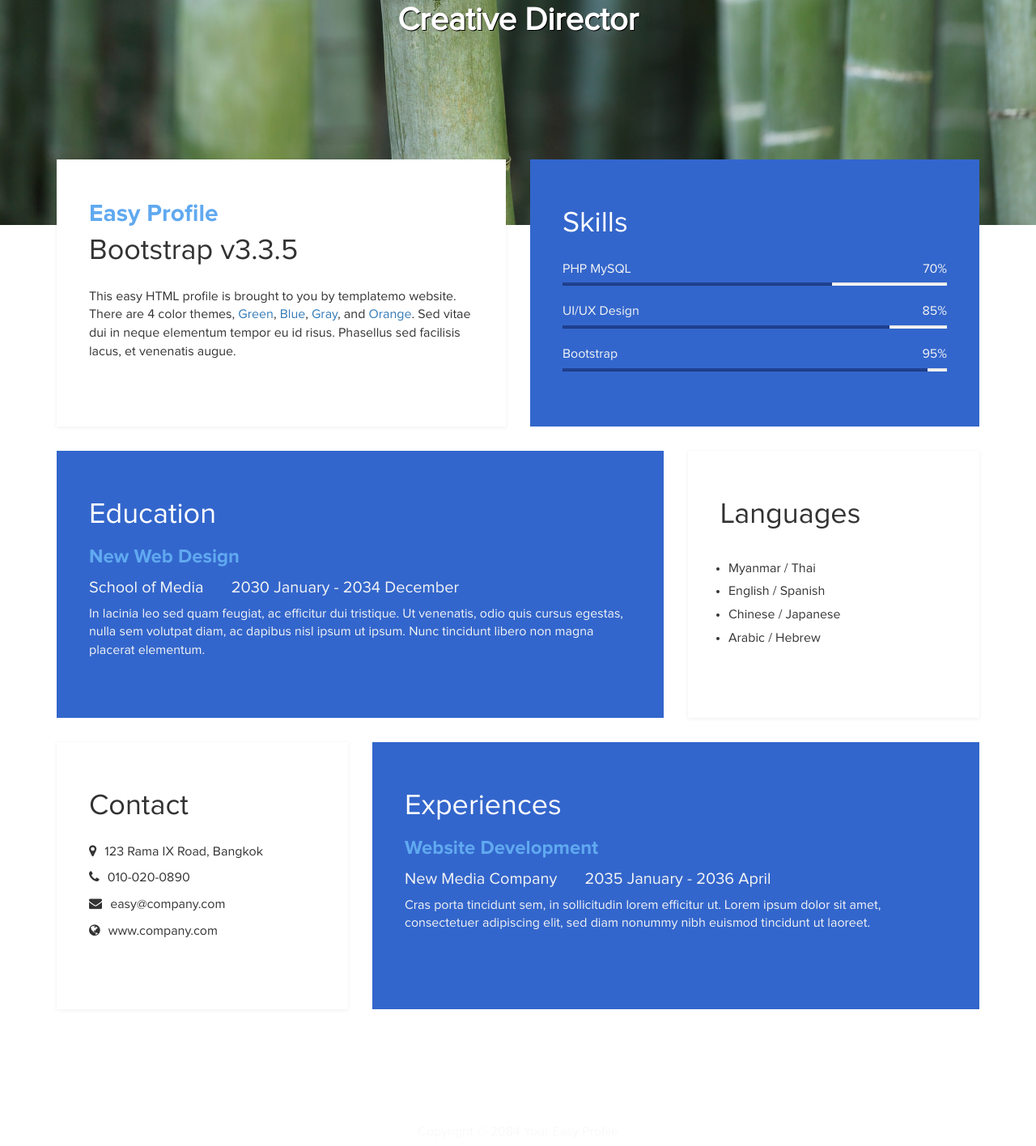
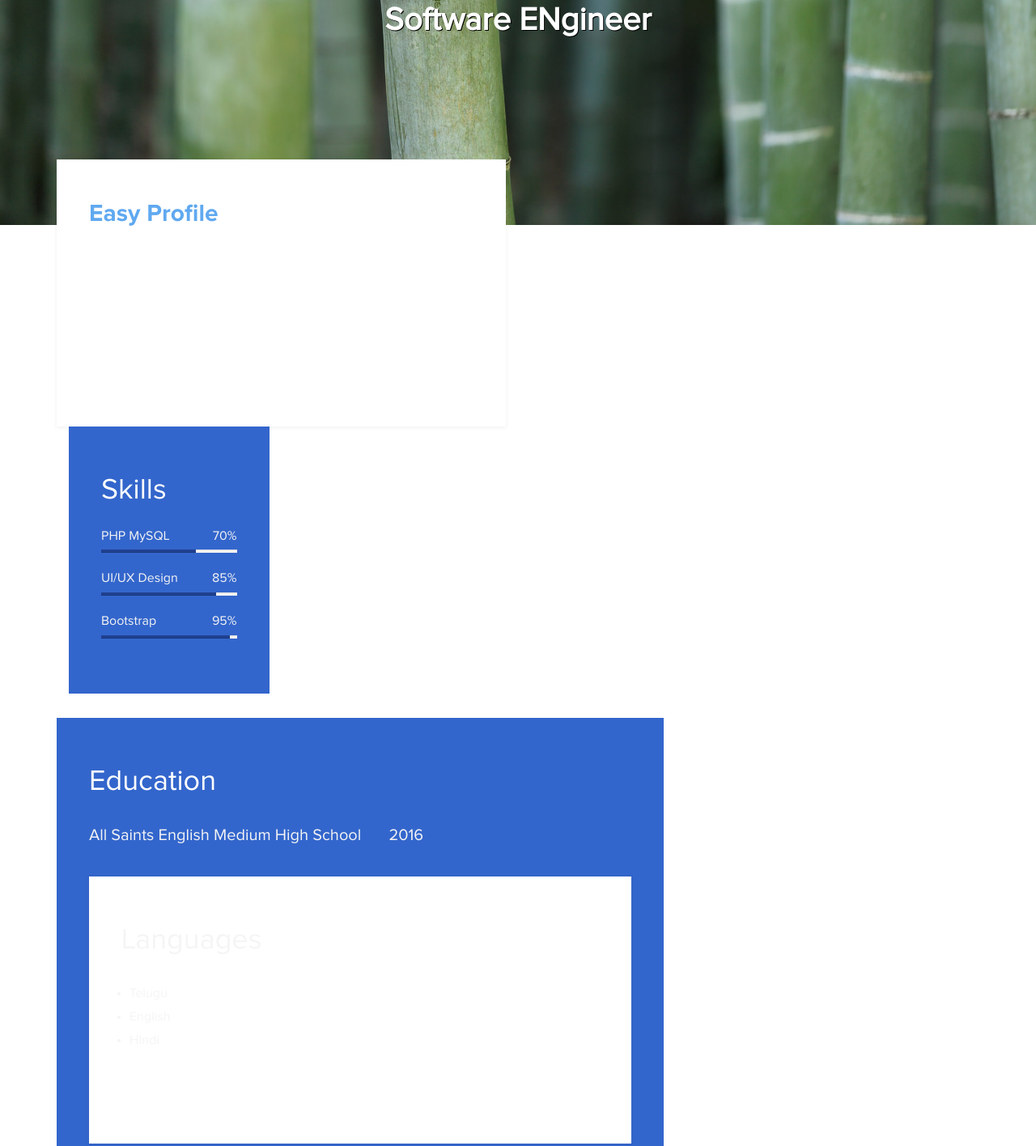
Before and after one commit to YarraSaritha/YSaritha, a plain HTML site: page Digital/index.html in a window 1280 px wide. Shown: the part 522-1938 px from the top of the page at 81% size. Drawn offline with Linux system fonts and the light colour scheme.

Commit message:
Update index.html

```diff
--- a/Digital/index.html
+++ b/Digital/index.html
@@ -32,8 +32,8 @@ http://www.templatemo.com/tm-467-easy-profile
 			<div class="col-md-12 col-sm-12">
 				<img src="images/tm-easy-profile.jpg" class="img-responsive img-circle tm-border" alt="templatemo easy profile">
 				<hr>
-				<h1 class="tm-title bold shadow">Hi, I am Julia</h1>
-				<h1 class="white bold shadow">Creative Director</h1>
+				<h1 class="tm-title bold shadow">Hi, I am Saritha</h1>
+				<h1 class="white bold shadow">Software ENgineer</h1>
 			</div>
 		</div>
 	</div>
@@ -45,9 +45,8 @@ http://www.templatemo.com/tm-467-easy-profile
 		<div class="col-md-6 col-sm-12">
 			<div class="about">
 				<h3 class="accent">Easy Profile</h3>
-				<h2>Bootstrap v3.3.5</h2>
-				<p>This easy HTML profile is brought to you by templatemo website. There are 4 color themes, <a href="index-green.html">Green</a>, <a href="index.html">Blue</a>, <a href="index-gray.html">Gray</a>, and <a href="index-orange.html">Orange</a>. Sed vitae dui in neque elementum tempor eu id risus. Phasellus sed facilisis lacus, et venenatis augue.</p>
-			</div>
+				<h2></h2>
+
 		</div>
 		<div class="col-md-6 col-sm-12">
 			<div class="skills">
@@ -82,12 +81,12 @@ http://www.templatemo.com/tm-467-easy-profile
 			<div class="education">
 				<h2 class="white">Education</h2>
 					<div class="education-content">
-						<h4 class="education-title accent">New Web Design</h4>
-							<div class="education-school">
-								<h5>School of Media</h5><span></span>
-								<h5>2030 January - 2034 December</h5>
+						<h4 class="education-title accent"></h4>
+							<div class="School">
+								<h5>All Saints English Medium High School</h5><span></span>
+								<h5>2016</h5>
 							</div>
-						<p class="education-description">In lacinia leo sed quam feugiat, ac efficitur dui tristique. Ut venenatis, odio quis cursus egestas, nulla sem volutpat diam, ac dapibus nisl ipsum ut ipsum. Nunc tincidunt libero non magna placerat elementum.</p>
+						<p class="education-description>SSC</p>
 					</div>
 			</div>
 		</div>
@@ -95,36 +94,35 @@ http://www.templatemo.com/tm-467-easy-profile
 			<div class="languages">
 				<h2>Languages</h2>
 					<ul>
-						<li>Myanmar / Thai</li>
-						<li>English / Spanish</li>
-						<li>Chinese / Japanese</li>
-						<li>Arabic / Hebrew</li>
+						<li>Telugu</li>
+						<li>English</li>
+						<li>HIndi</li>
 					</ul>
 			</div>
 		</div>
 	</div>
 </section>
 
-<!-- contact and experience -->
+<!-- contact and hobbies -->
 <section class="container">
 	<div class="row">
 		<div class="col-md-4 col-sm-12">
 			<div class="contact">
 				<h2>Contact</h2>
-					<p><i class="fa fa-map-marker"></i> 123 Rama IX Road, Bangkok</p>
-					<p><i class="fa fa-phone"></i> 010-020-0890</p>
-					<p><i class="fa fa-envelope"></i> easy@company.com</p>
-					<p><i class="fa fa-globe"></i> www.company.com</p>
+					    <p><i class="fa fa-address"></i>Wyra road,Chillakallu</p>
+					<p><i class="fa fa-phone"></i> 9494497195</p>
+					<p><i class="fa fa-envelope"></i> sarithayarra1@gmail.com</p>
+
 			</div>
 		</div>
 		<div class="col-md-8 col-sm-12">
 			<div class="experience">
-				<h2 class="white">Experiences</h2>
-					<div class="experience-content">
-						<h4 class="experience-title accent">Website Development</h4>
-						<h5>New Media Company</h5><span></span>
-						<h5>2035 January - 2036 April</h5>
-						<p class="education-description">Cras porta tincidunt sem, in sollicitudin lorem efficitur ut. Lorem ipsum dolor sit amet, consectetuer adipiscing elit, sed diam nonummy nibh euismod tincidunt ut laoreet.</p>
+				<h2 class="white">hobbies</h2>
+					<div class="hobbies-content">
+						<h4 class="experience-title accent">Reading Books</h4>
+						<h5>New Playing Carroms</h5><span></span>
+						<h5>Browsing net</h5>
+
 					</div>
 			</div>
 		</div>
```
